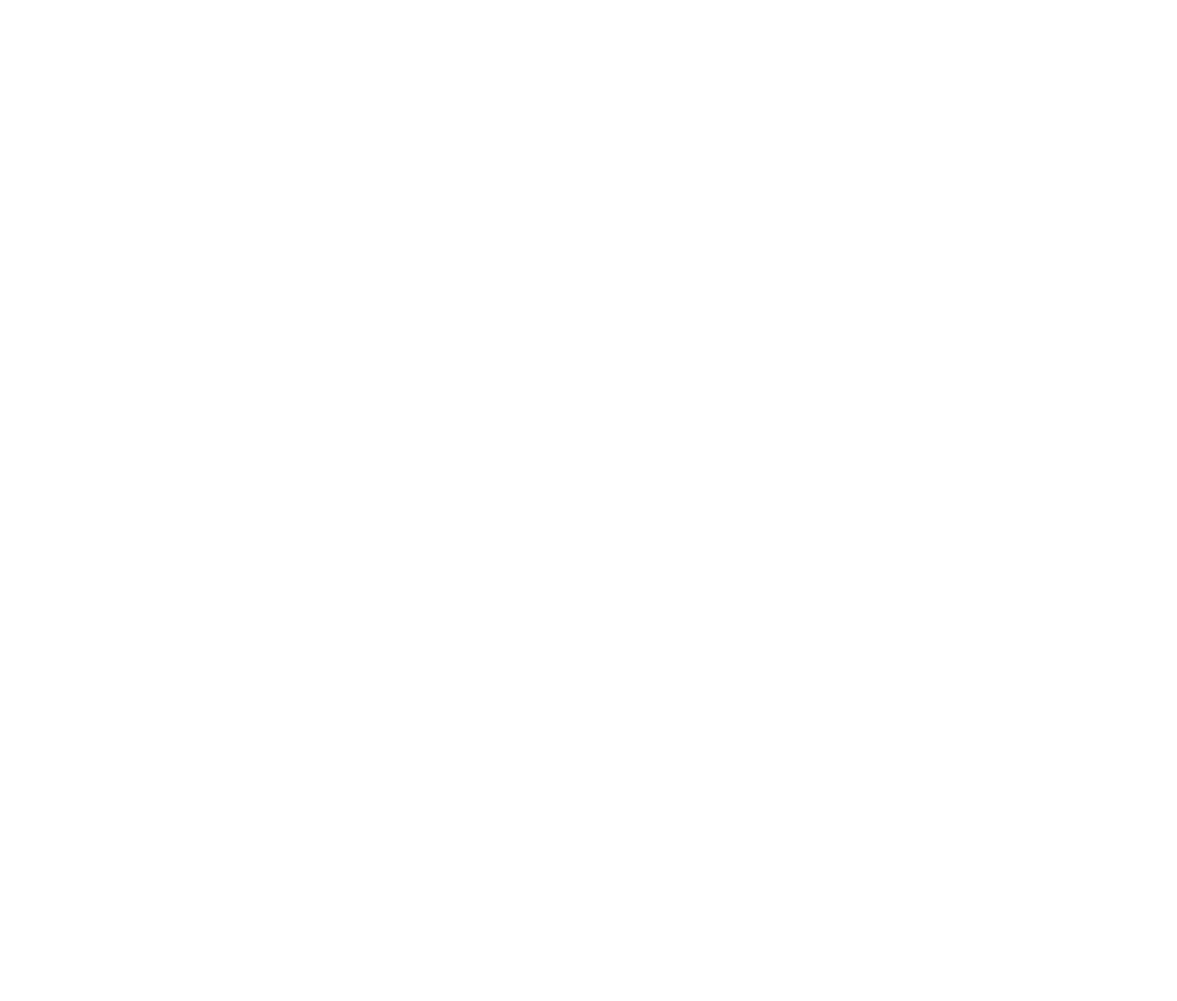
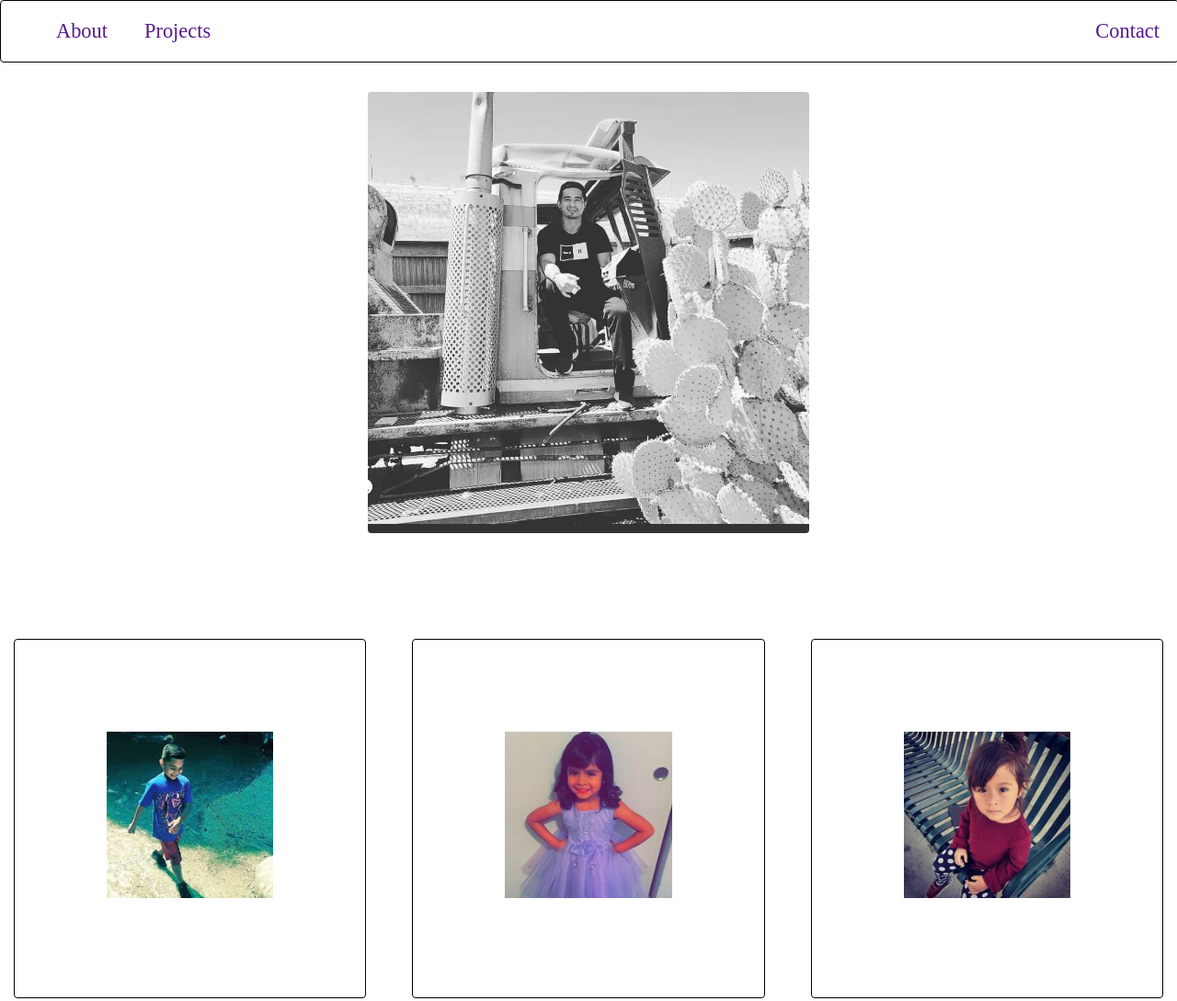
Before and after one commit to kacee6062/kacee_portfolio, a plain HTML site: page index.html in a window 1280 px wide. Shown: the top 1089 px of the page at 92% size. Before the commit the page ends 800 px from the top, so only its background shows below. Drawn offline with Linux system fonts and the light colour scheme.

Commit message:
added structure and images

```diff
--- a/assets/css/style.css
+++ b/assets/css/style.css
@@ -0,0 +1,85 @@
+body {
+    margin: auto 0;
+}
+
+.zone {
+    cursor: pointer;
+    font-size: 2em;
+    border-radius: 4px;
+    border: 1px solid black;
+    transition: all 0.3s linear;
+
+}
+
+/* Navigation */
+.sticky {
+    position: fixed;
+    top: 0;
+    width: 100%;
+}
+
+.main-nav {
+    /* Research the best matching colors */
+    /* background: linear-gradient(180deg, #f8f6f0, #050A30); */
+    display: flex;
+    list-style: none;
+    font-size: 0.7em;
+    margin: 0;
+}
+
+@media only screen and (max-width: 600px) {
+    .main-nav {
+        font-size: 0.5em;
+        padding: 0;
+    }
+}
+
+li {
+    padding: 20px;
+}
+
+a {
+    /* design on what color to add */
+    text-decoration: none;
+}
+
+.right {
+    margin-left: auto;
+}
+
+/* COVER */
+.father {
+    display: flex;
+    align-items: center;
+    justify-content: center;
+    height: 85vh;
+}
+
+
+.cover {
+    border-radius: 4px;
+    width: 30rem;
+}
+
+/* Project Grid */
+.grid-wrapper {
+    display: grid;
+    gap: 20px;
+    grid-template-columns: repeat(auto-fill, minmax(350px, 1fr));
+}
+
+.box > img {
+    width: 100%;
+}
+
+.box {
+    /* background-color: #444; */
+    padding: 100px;
+    margin: 15px;
+
+}
+
+/* DECIDED HOW YOU WANT TO THE IMAGES TO BE FORMED */
+/* img {
+    border-radius: 10px;
+} */
--- a/index.html
+++ b/index.html
@@ -10,7 +10,28 @@
         </head>
 
         <body>
+            <nav class="zone sticky">
+                <ul class="main-nav">
+                    <li><a href="">About</a></li>
+                    <li><a href="">Projects</a></li>
+                    <li class="right"><a href="">Contact</a></li>
+                </ul>
+            </nav>
 
+            <div class="father">
+
+                <img class="cover" src="./assets/images/Father.jpg" alt="Kevin Centeno" />
+
+            </div>
+
+            <div class="grid-wrapper">
+                <div class="box zone"><img src="./assets/images/Juno.jpg" alt="Kevin Jr Centeno" /></div>
+                <div class="box zone"><img src="./assets/images/Ebash.jpg" alt="Eevah Ruby Centeno" /></div>
+                <div class="box zone"><img src="./assets/images/Joyee.jpg" alt="Adallyn Joy Centeno" /></div>
+                <div class="box zone"><img src="./assets/images/Bee.jpeg" alt="Brooklyn" /></div>
+            </div>
+
+            <footer>Footer</footer>
 
         </body>
     </html>
```
Also changed, not shown: assets/images/Ebash.jpg (added), assets/images/Father.jpg (added), assets/images/Joyee.jpg (added), assets/images/Juno.jpg (added), 1 other file.
